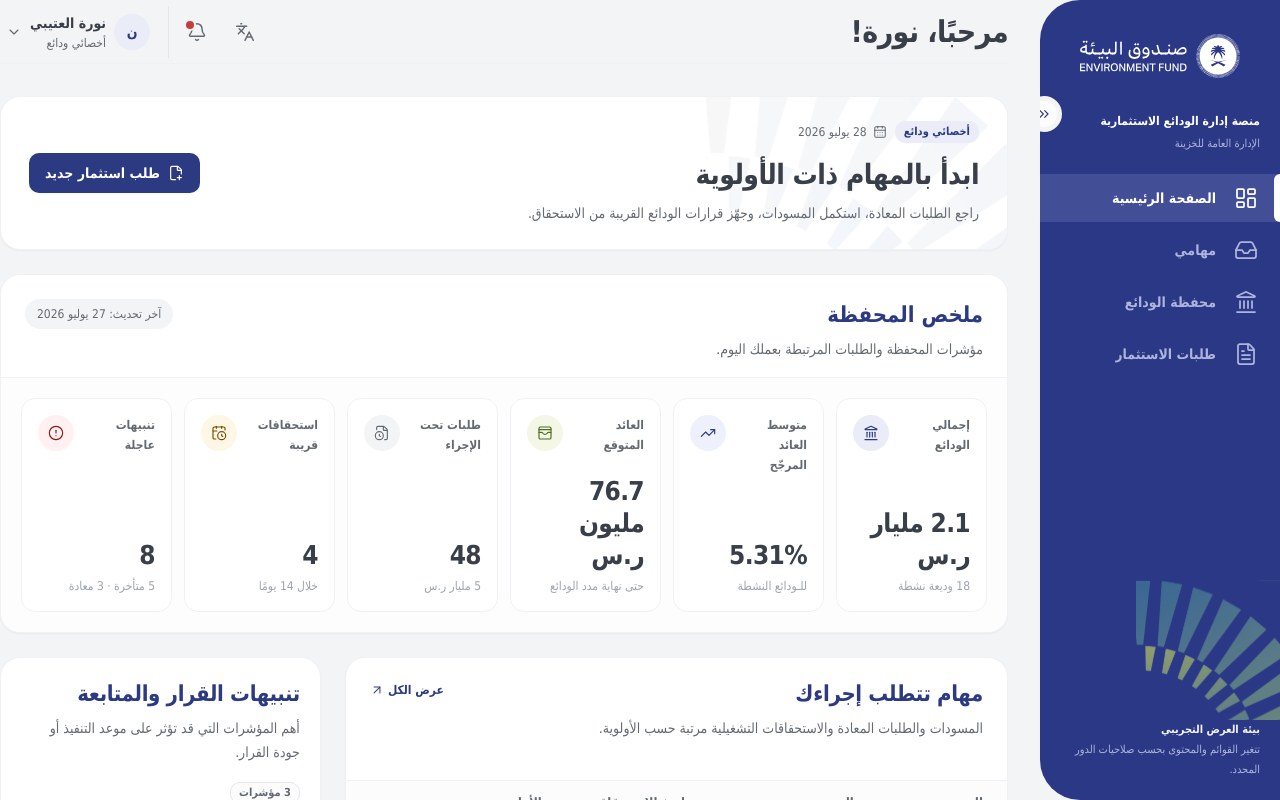
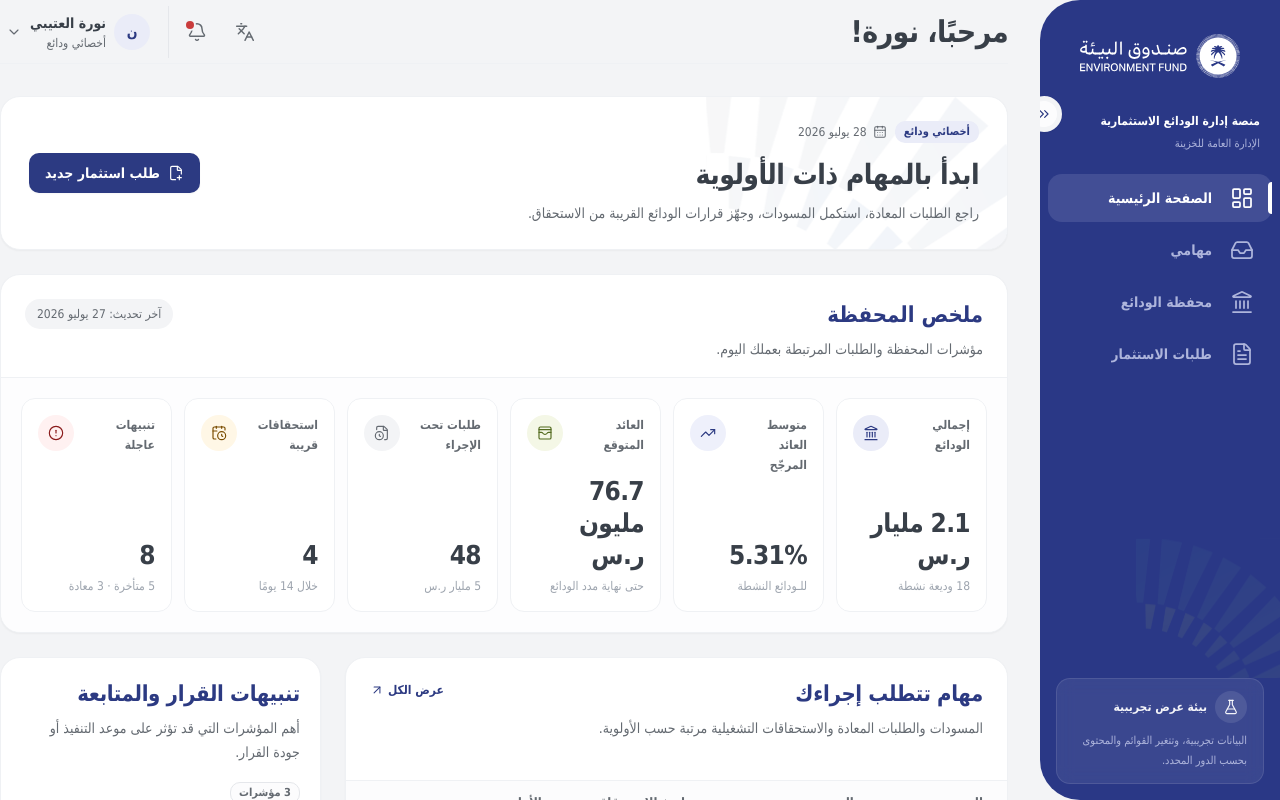
Before and after one commit to faenazi/ef-Deposit-management-prototype, a React (Vite) app in the folder src/: page / in a window 1280 px wide. Shown: the top 800 px of the page. Built offline with nearby package versions, Linux system fonts and the light colour scheme.

Commit message:
feat(shell): refine sidebar pattern and demo notice

```diff
--- a/src/src/layouts/SidebarNav.tsx
+++ b/src/src/layouts/SidebarNav.tsx
@@ -1,11 +1,11 @@
-import { ChevronsLeft, ChevronsRight } from 'lucide-react'
+import { ChevronsLeft, ChevronsRight, FlaskConical } from 'lucide-react'
 import { NavLink } from 'react-router'
 
-import { cn } from '@/lib/cn'
+import { useUser } from '@/app/user-context'
 import { BrandLogo } from '@/components/brand/BrandLogo'
 import { BrandPattern } from '@/components/brand/BrandPattern'
 import { Icon } from '@/components/ui/Icon'
-import { useUser } from '@/app/user-context'
+import { cn } from '@/lib/cn'
 import { navigationItems } from '@/layouts/navigation'
 
 interface SidebarNavProps {
@@ -62,8 +62,8 @@ export function SidebarNav({ collapsed = false, onToggleCollapsed, onNavigate }:
         </div>
       )}
 
-      <nav aria-label="التنقل الرئيسي" className="relative z-[1] overflow-y-auto py-2">
-        <ul className="space-y-1">
+      <nav aria-label="التنقل الرئيسي" className="relative z-[2] overflow-y-auto py-2">
+        <ul className="space-y-1 px-2">
           {visibleItems.map((item) => (
             <li key={item.path}>
               <NavLink
@@ -73,7 +73,7 @@ export function SidebarNav({ collapsed = false, onToggleCollapsed, onNavigate }:
                 title={collapsed ? item.label : undefined}
                 className={({ isActive }) =>
                   cn(
-                    'group relative flex h-12 items-center gap-3 px-4 text-body font-semibold',
+                    'group relative flex h-12 items-center gap-3 rounded-lg px-3 text-body font-semibold',
                     'transition-colors duration-[var(--motion-fast)] focus-visible:outline-white',
                     collapsed && 'justify-center px-2',
                     isActive
@@ -87,7 +87,7 @@ export function SidebarNav({ collapsed = false, onToggleCollapsed, onNavigate }:
                     {isActive && (
                       <span
                         aria-hidden="true"
-                        className="absolute inset-y-0 right-0 w-1.5 rounded-l-full bg-white"
+                        className="absolute inset-y-2 right-0 w-1 rounded-l-full bg-white"
                       />
                     )}
                     <span
@@ -114,15 +114,24 @@ export function SidebarNav({ collapsed = false, onToggleCollapsed, onNavigate }:
             placement="bottom-start"
             opacity="soft"
             scale="hero"
-            className="max-h-[230px] max-w-[250px] opacity-70"
+            className="max-h-[240px] max-w-[260px]"
           />
         )}
       </div>
 
       {!collapsed && (
-        <div className="relative z-[1] px-5 pb-5 text-[11px] leading-5 text-sidebar-text">
-          <p className="font-semibold text-sidebar-text-strong">بيئة العرض التجريبي</p>
-          <p>تتغير القوائم والمحتوى بحسب صلاحيات الدور المحدد.</p>
+        <div className="relative z-[2] px-4 pb-4">
+          <div className="rounded-lg border border-white/10 bg-white/8 px-4 py-3 backdrop-blur-sm">
+            <div className="flex items-center gap-2 text-sidebar-text-strong">
+              <span className="flex size-8 shrink-0 items-center justify-center rounded-full bg-white/10">
+                <Icon icon={FlaskConical} size="sm" />
+              </span>
+              <p className="text-small font-semibold">بيئة عرض تجريبية</p>
+            </div>
+            <p className="mt-2 text-[11px] leading-5 text-sidebar-text">
+              البيانات تجريبية، وتتغير القوائم والمحتوى بحسب الدور المحدد.
+            </p>
+          </div>
         </div>
       )}
     </div>
```
